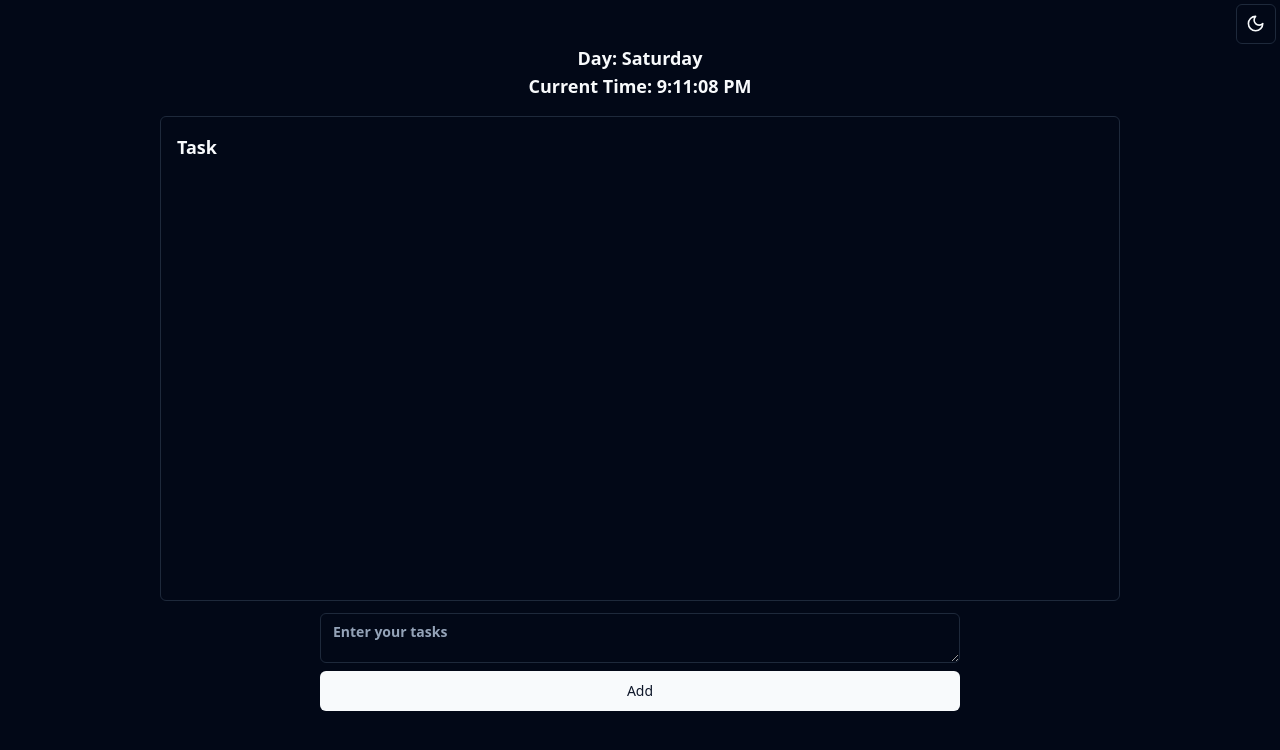
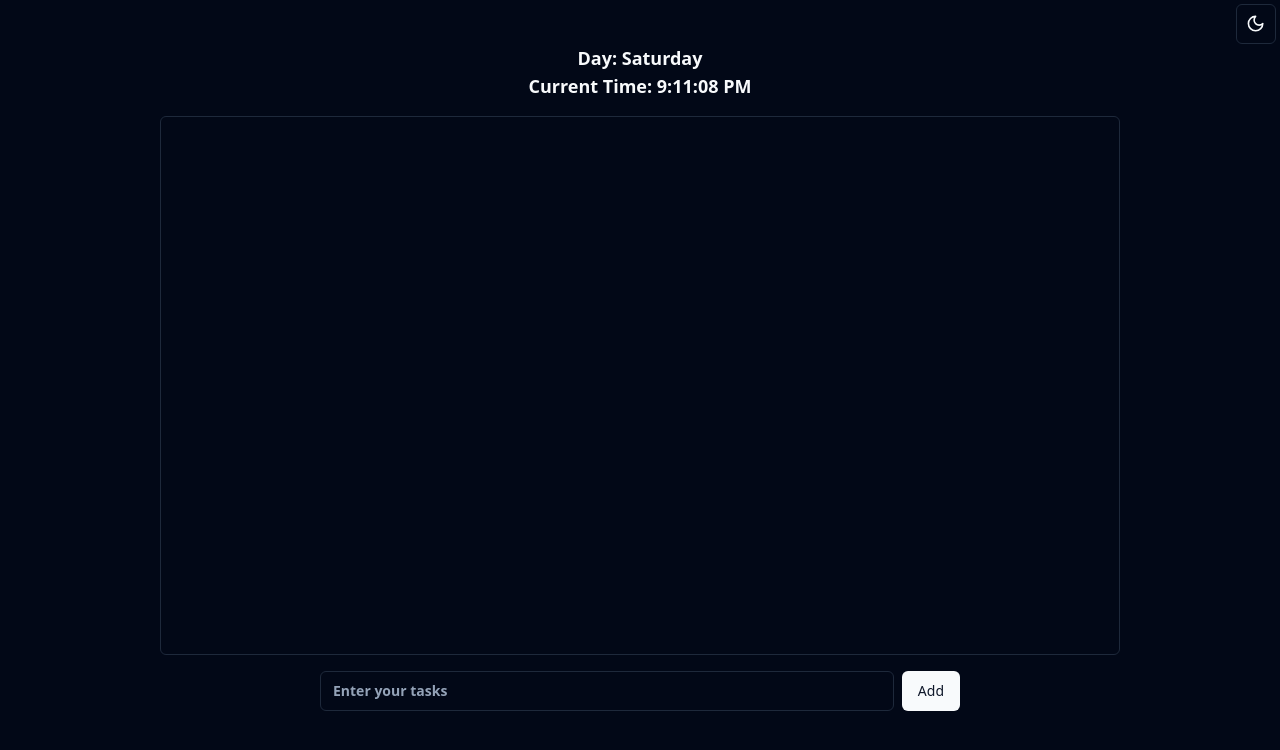
Before and after one commit to Anurag41682/Daily-Goals, a React (Vite) app: page / in a window 1280 px wide. Shown: the top 750 px of the page. Built offline with nearby package versions, Linux system fonts and the light colour scheme.

Commit message:
Modified addButton

```diff
--- a/src/components/landingPage.tsx
+++ b/src/components/landingPage.tsx
@@ -2,7 +2,8 @@ import { ModeToggle } from "./mode-toggle";
 import { useState, useEffect } from "react";
 import Tasks from "./tasks";
 import { Button } from "@/components/ui/button";
-import { Textarea } from "@/components/ui/textarea";
+import { Input } from "@/components/ui/input";
+
 const LandingPage = () => {
   const [currentTime, setCurrentTime] = useState(new Date());
   useEffect(() => {
@@ -20,6 +21,14 @@ const LandingPage = () => {
     "Friday",
     "Saturday",
   ];
+
+  const [taskList, setTaskList] = useState<string[]>([]);
+  const [task, setTask] = useState<string>("");
+
+  const handleAdd = () => {
+    setTaskList((prevTask) => [...prevTask, task]);
+    setTask("");
+  };
   return (
     <div className=" items-center landing-page w-full h-full">
       <div className="flex justify-end pt-1 pr-1">
@@ -30,10 +39,16 @@ const LandingPage = () => {
           <h1>Day: {daysOfWeek[currentTime.getDay()]}</h1>
           <h1>Current Time: {currentTime.toLocaleTimeString()}</h1>
         </div>
-        <Tasks />
-        <div className="mt-3 grid w-1/2 gap-2">
-          <Textarea className="h-px" placeholder="Enter your tasks" />
-          <Button>Add</Button>
+        <Tasks taskList={taskList} />
+        <div className="flex mt-4  w-1/2 space-x-2">
+          <Input
+            onChange={(e) => {
+              setTask(e.target.value);
+            }}
+            value={task}
+            placeholder="Enter your tasks"
+          />
+          <Button onClick={handleAdd}>Add</Button>
         </div>
       </div>
     </div>
--- a/src/components/tasks.tsx
+++ b/src/components/tasks.tsx
@@ -1,8 +1,14 @@
 import { ScrollArea } from "@/components/ui/scroll-area";
-const Tasks = () => {
+interface taskProps {
+  taskList: string[];
+}
+
+const Tasks: React.FC<taskProps> = (props) => {
   return (
     <ScrollArea className="mt-4 h-full w-3/4 rounded-md border p-4">
-      <div>Task</div>
+      {props.taskList.map((item, idx) => (
+        <div key={idx}>{item}</div>
+      ))}
     </ScrollArea>
   );
 };
--- /dev/null
+++ b/src/components/ui/input.tsx
@@ -0,0 +1,25 @@
+import * as React from "react"
+
+import { cn } from "@/lib/utils"
+
+export interface InputProps
+  extends React.InputHTMLAttributes<HTMLInputElement> {}
+
+const Input = React.forwardRef<HTMLInputElement, InputProps>(
+  ({ className, type, ...props }, ref) => {
+    return (
+      <input
+        type={type}
+        className={cn(
+          "flex h-10 w-full rounded-md border border-input bg-background px-3 py-2 text-sm ring-offset-background file:border-0 file:bg-transparent file:text-sm file:font-medium placeholder:text-muted-foreground focus-visible:outline-none focus-visible:ring-2 focus-visible:ring-ring focus-visible:ring-offset-2 disabled:cursor-not-allowed disabled:opacity-50",
+          className
+        )}
+        ref={ref}
+        {...props}
+      />
+    )
+  }
+)
+Input.displayName = "Input"
+
+export { Input }
--- a/src/components/ui/textarea.tsx
+++ /dev/null
@@ -1,24 +0,0 @@
-import * as React from "react";
-
-import { cn } from "@/lib/utils";
-
-export interface TextareaProps
-  extends React.TextareaHTMLAttributes<HTMLTextAreaElement> {}
-
-const Textarea = React.forwardRef<HTMLTextAreaElement, TextareaProps>(
-  ({ className, ...props }, ref) => {
-    return (
-      <textarea
-        className={cn(
-          "flex min-h-[50px] w-full rounded-md border border-input bg-background px-3 py-2 text-sm ring-offset-background placeholder:text-muted-foreground focus-visible:outline-none focus-visible:ring-2 focus-visible:ring-ring focus-visible:ring-offset-2 disabled:cursor-not-allowed disabled:opacity-50",
-          className
-        )}
-        ref={ref}
-        {...props}
-      />
-    );
-  }
-);
-Textarea.displayName = "Textarea";
-
-export { Textarea };
```
